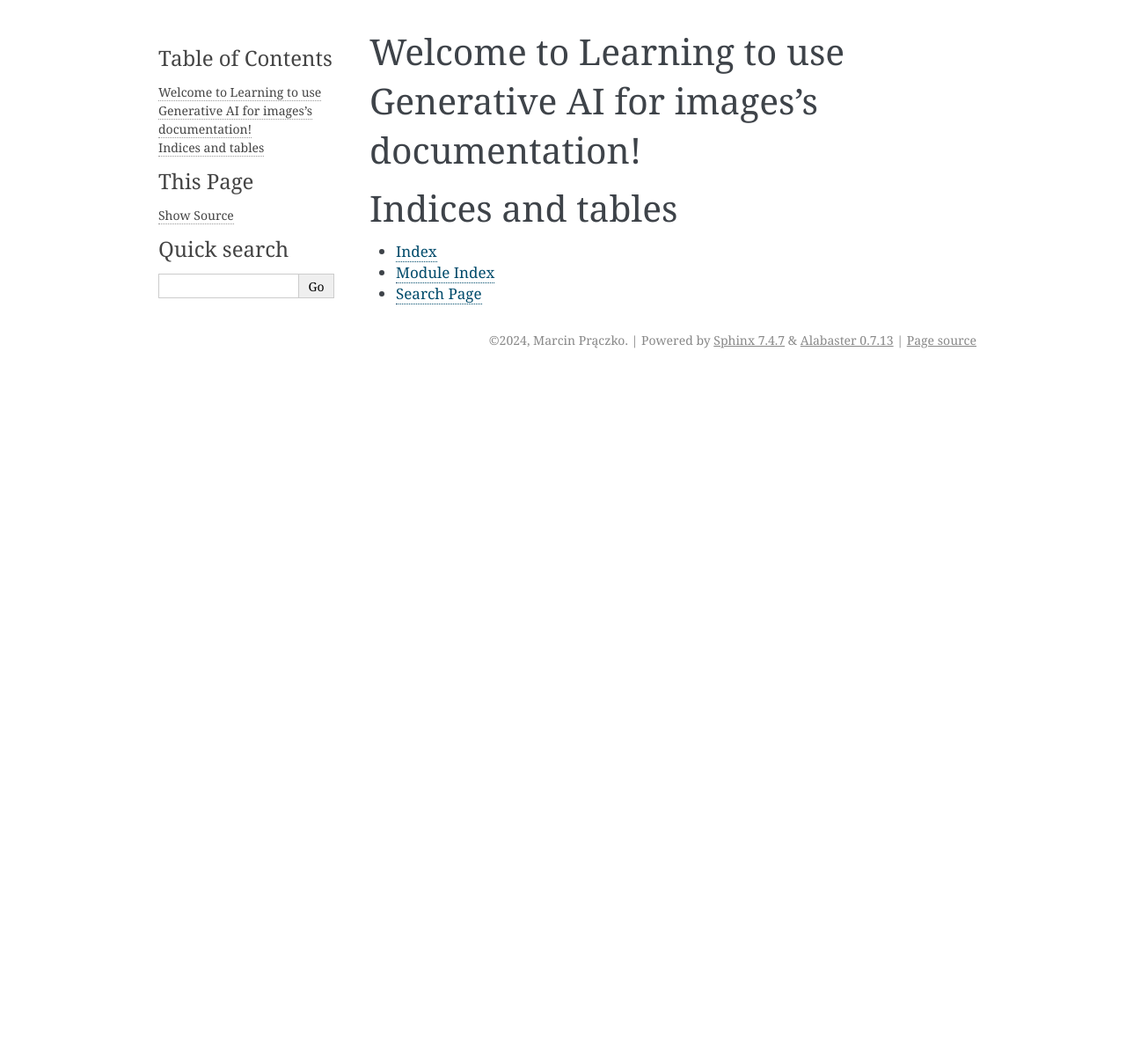
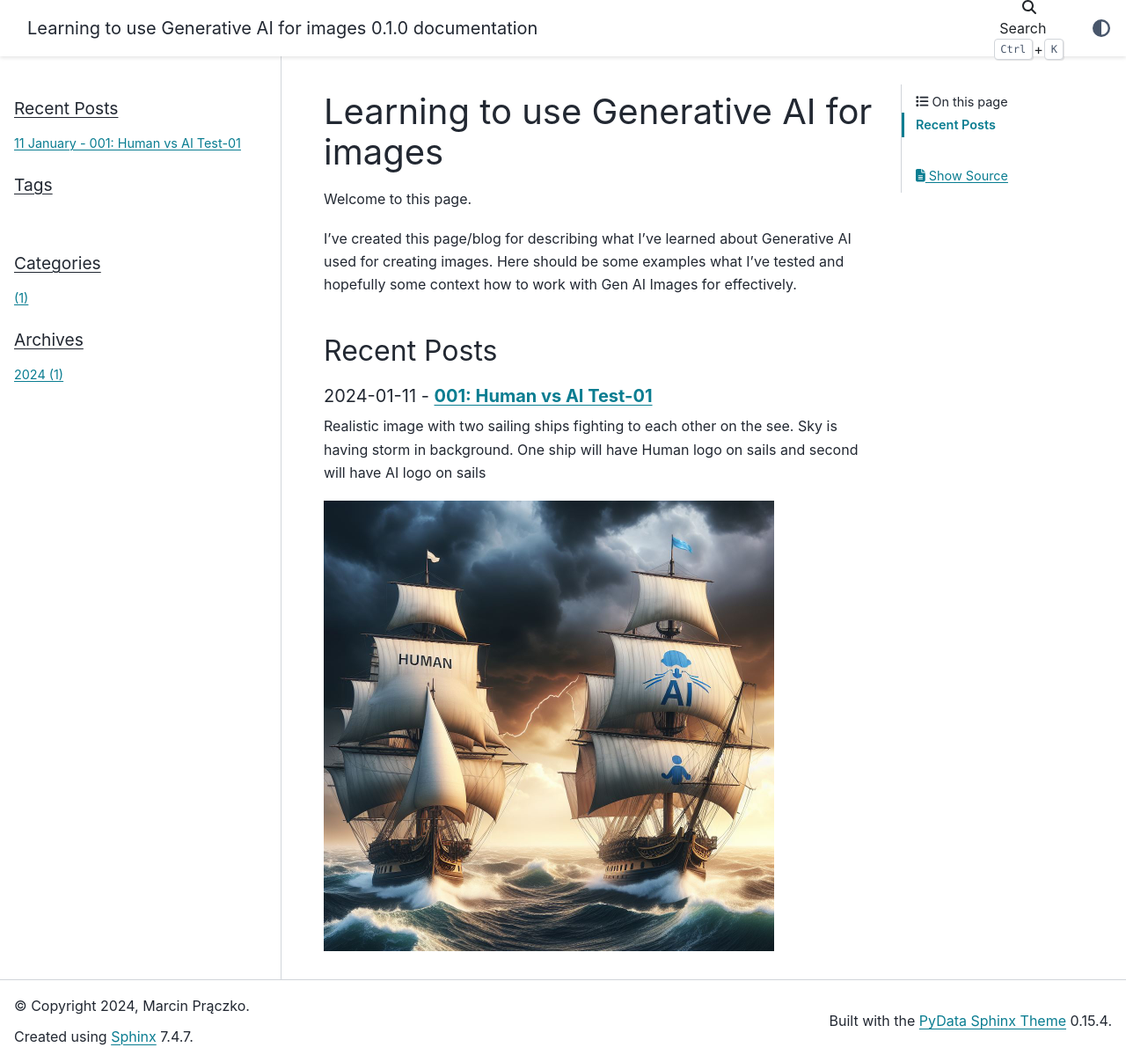
Before and after one commit to marcinpraczko/genai-imgs-learning, a Sphinx documentation site: the page built from website/source/index.rst, in a window 1280 px wide and 1207 px high. Shown: the whole window at 88% size. Built offline with Sphinx 7.4.7 and the PyData theme 0.15.4, drawn with Linux system fonts in a browser that asks for light colours.

Commit message:
Migrated first post, added addition config to conf.py

```diff
--- a/website/source/conf.py
+++ b/website/source/conf.py
@@ -14,15 +14,22 @@ release = '0.1.0'
 # -- General configuration ---------------------------------------------------
 # https://www.sphinx-doc.org/en/master/usage/configuration.html#general-configuration
 
-extensions = []
+extensions = [
+    "ablog",
+    "sphinx.ext.intersphinx",
+    "sphinx_panels",
+]
 
-templates_path = ['_templates']
-exclude_patterns = []
+html_theme = "pydata_sphinx_theme"
+html_static_path = ['_static']
 
-
-
-# -- Options for HTML output -------------------------------------------------
-# https://www.sphinx-doc.org/en/master/usage/configuration.html#options-for-html-output
-
-html_theme = 'alabaster'
-html_static_path = ['_static']
+# -- ABLOG --
+post_auto_image = 1
+html_theme_options = {
+    "navigation_with_keys": False
+}
+html_sidebars = {
+   '**': ['ablog/postcard.html', 'ablog/recentposts.html',
+          'ablog/tagcloud.html', 'ablog/categories.html',
+          'ablog/archives.html', ]
+}
--- a/website/source/index.rst
+++ b/website/source/index.rst
@@ -1,20 +1,18 @@
-.. Learning to use Generative AI for images documentation master file, created by
-   sphinx-quickstart on Thu Jan 11 10:07:39 2024.
-   You can adapt this file completely to your liking, but it should at least
-   contain the root `toctree` directive.
+Learning to use Generative AI for images
+========================================
 
-Welcome to Learning to use Generative AI for images's documentation!
-====================================================================
+Welcome to this page.
 
-.. toctree::
-   :maxdepth: 2
-   :caption: Contents:
+I've created this page/blog for describing what I've learned about Generative AI used for creating images.
+Here should be some examples what I've tested and hopefully some context how to work with Gen AI Images
+for effectively.
 
+Recent Posts
+------------
 
-
-Indices and tables
-==================
-
-* :ref:`genindex`
-* :ref:`modindex`
-* :ref:`search`
+.. postlist:: 10
+   :author: marcinpraczko
+   :date: %Y-%m-%d
+   :format: {date} - {title}
+   :list-style: none
+   :excerpts:
--- /dev/null
+++ b/website/source/posts/001-human-vs-ai-01.rst
@@ -0,0 +1,25 @@
+
+001: Human vs AI Test-01
+========================
+
+.. post:: Jan 11, 2024
+   :tags:
+   :category:
+
+
+AI Prompt
+---------
+
+Realistic image with two sailing ships fighting to each other on the
+see. Sky is having storm in background. One ship will have Human logo
+on sails and second will have AI logo on sails
+
+Downloaded images
+-----------------
+
+001-1
++++++
+
+.. image:: _static/img/001-1.jpeg
+  :width: 512
+  :alt: 001-1.jpeg
```
Also changed, not shown: TODO.org (+9 -5 lines), website/source/posts/_static/img/001-1.jpeg (renamed from docs-old-org/img/001-1.jpeg), 1 other file.
